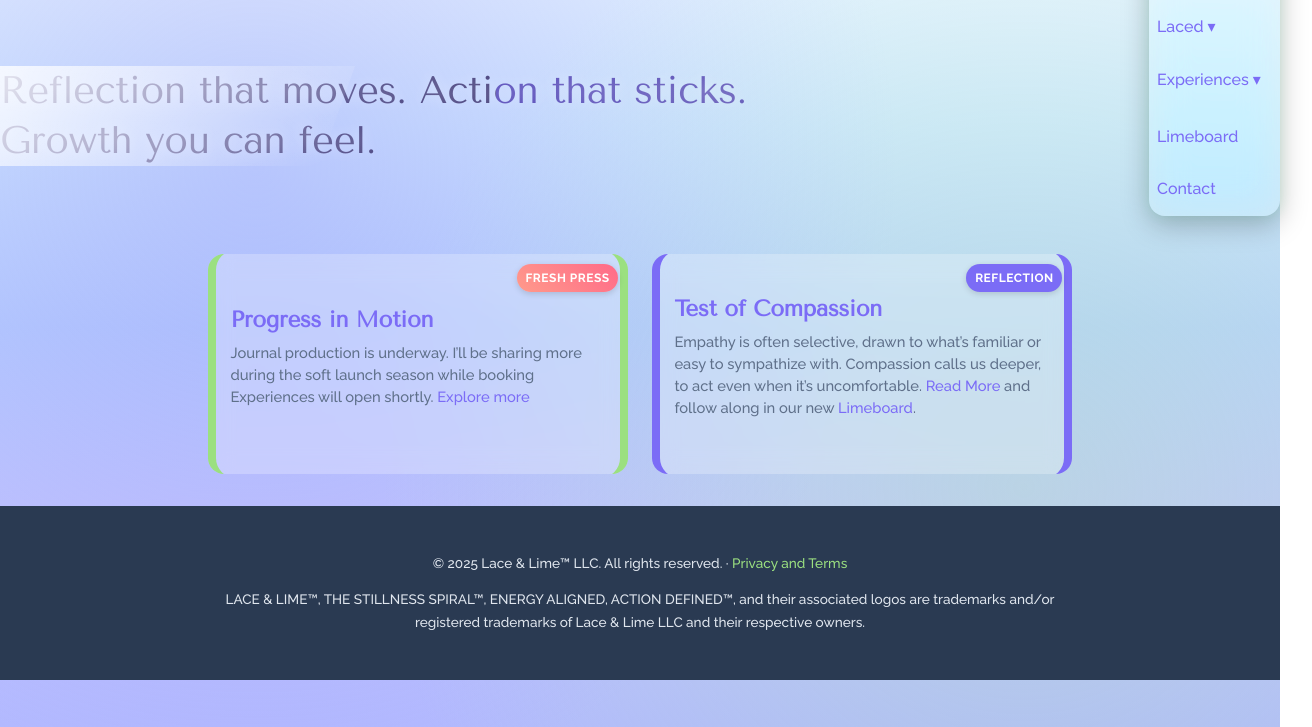
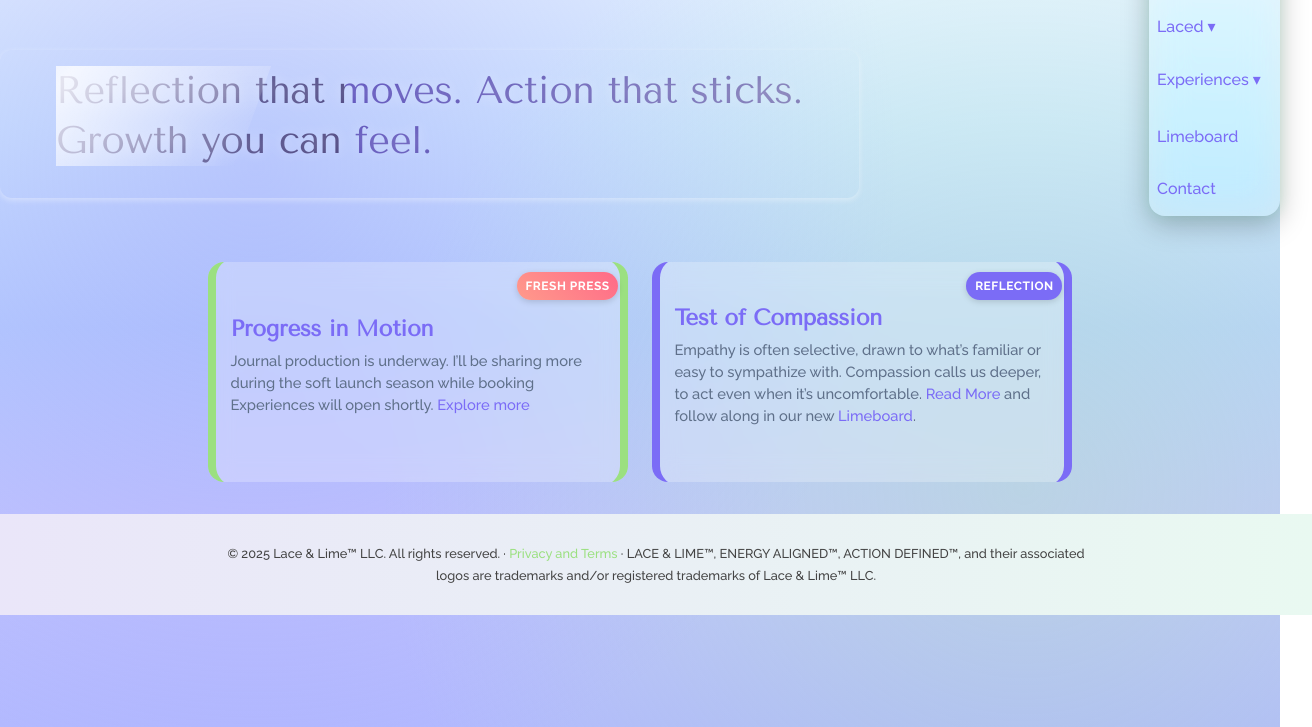
Before and after one commit to LLcollective/hot-princess, a plain HTML site: page index.html in a window 1280 px wide. Shown: the part 73-800 px from the top of the page, 1312 px wide, since content can reach past the window. Drawn offline with nearby package versions, Linux system fonts and the light colour scheme.

Commit message:
Unify and update footer content and styling
Standardized the footer across all HTML pages to include consistent legal language, trademark notices, and updated structure. Added new CSS for footer appearance and introduced a .h1-wrap class for improved hero section styling on the index page.

```diff
--- a/css.css
+++ b/css.css
@@ -366,6 +366,21 @@ header.ll-nav {
 }
 
 
+ .h1-wrap {
+  display: inline-block;
+  padding: 0rem 3.5REM;
+  border-radius: 12px;
+  box-shadow: 0 2px 6px rgba(255,255,255,0.4); /* faint glow */
+  background: transparent;
+}
+
+
+.h1-wrap h1 {
+  margin: 0;
+  font-size: 2.5rem;                  /* adjust to your brand scale */
+  color: #333;                        /* strong contrast */
+  font-weight: 600;                   /* clean bold */
+}
 
 
 /* ================================
@@ -611,3 +626,12 @@ header.ll-nav {
   margin-top: 0.5rem;     /* chips closer to text */
   gap: 0.5rem;            /* chips closer together */
 }
+
+
+footer {
+  background: linear-gradient(90deg, #eae6f9, #e9f9f1); /* lavender → lime */
+  font-size: 0.8rem;
+  color: #444;
+  text-align: center;
+  padding: 1rem;
+}
--- a/index.html
+++ b/index.html
@@ -84,13 +84,13 @@
 
 </nav>
 
-
 <!-- ===== INDEX SPECIFIC HERO SECTION ===== -->
 <section class="hero hero-section hero--index">
-  <div class="wrap-light">
+  <div class="h1-wrap">
     <h1 class="tagline">Reflection that moves. Action that sticks.<br>Growth you can feel.</h1>
   </div>
 </section>
+
 
 
 <!-- ===== PATHWAYS SECTION ===== -->
@@ -169,14 +169,14 @@
 
 
 <!-- ===== FOOTER ===== -->
+  <!-- ===== FOOTER ===== -->
 <footer>
   <div class="wrap-heavy">
-    <p>
+    <p class="legal">
       © 2025 Lace & Lime™ LLC. All rights reserved. ·
-      <a href="privacy-terms.html">Privacy and Terms</a>
-    </p>
-    <p>
-      LACE & LIME™, THE STILLNESS SPIRAL™, ENERGY ALIGNED, ACTION DEFINED™, and their associated logos are trademarks and/or registered trademarks of Lace & Lime LLC and their respective owners.
+      <a href="privacy-terms.html">Privacy and Terms</a> ·
+      LACE & LIME™, ENERGY ALIGNED™, ACTION DEFINED™, and their associated logos
+      are trademarks and/or registered trademarks of Lace & Lime™ LLC.
     </p>
   </div>
 </footer>
```
Also changed, not shown: approach.html (+9 -5 lines), booknow.html (+13 -7 lines), contact.html (+12 -6 lines), founder.html (+6 -6 lines), lacednotes.html (+10 -6 lines), limeboard.html (+8 -4 lines), privacy-terms.html (+11 -6 lines).
